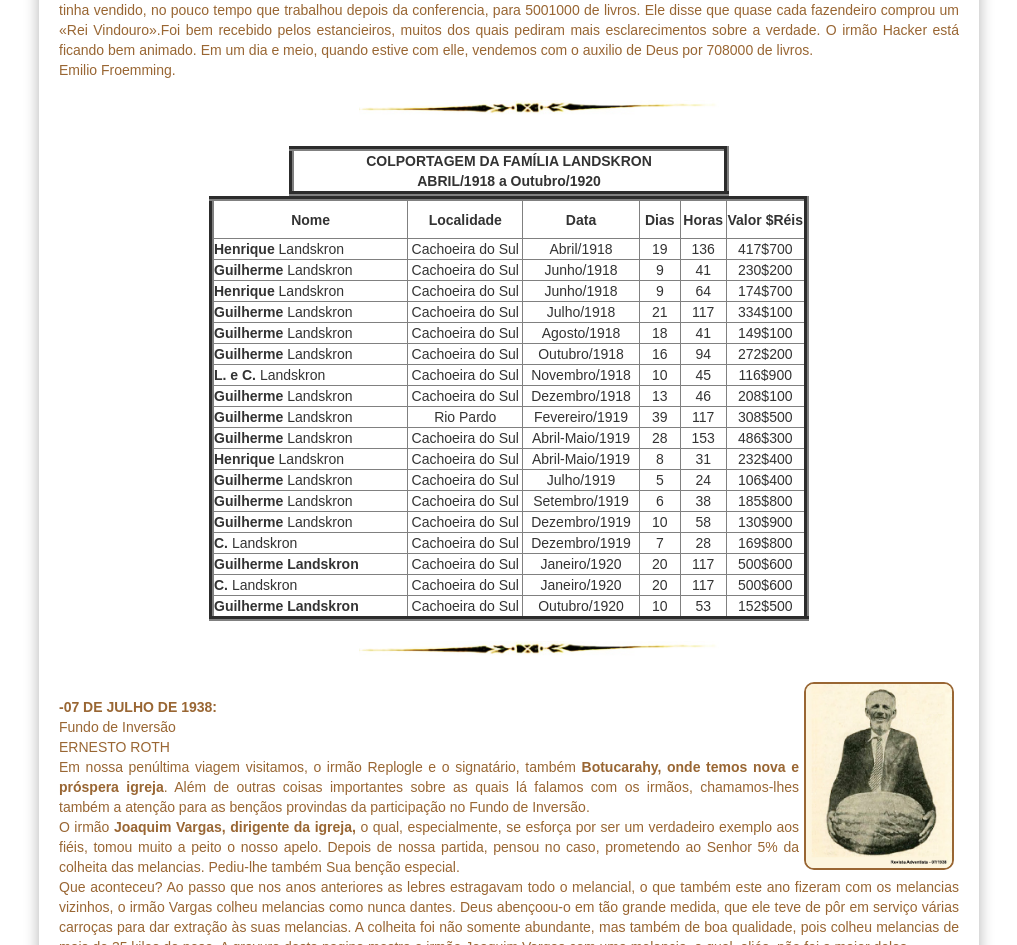
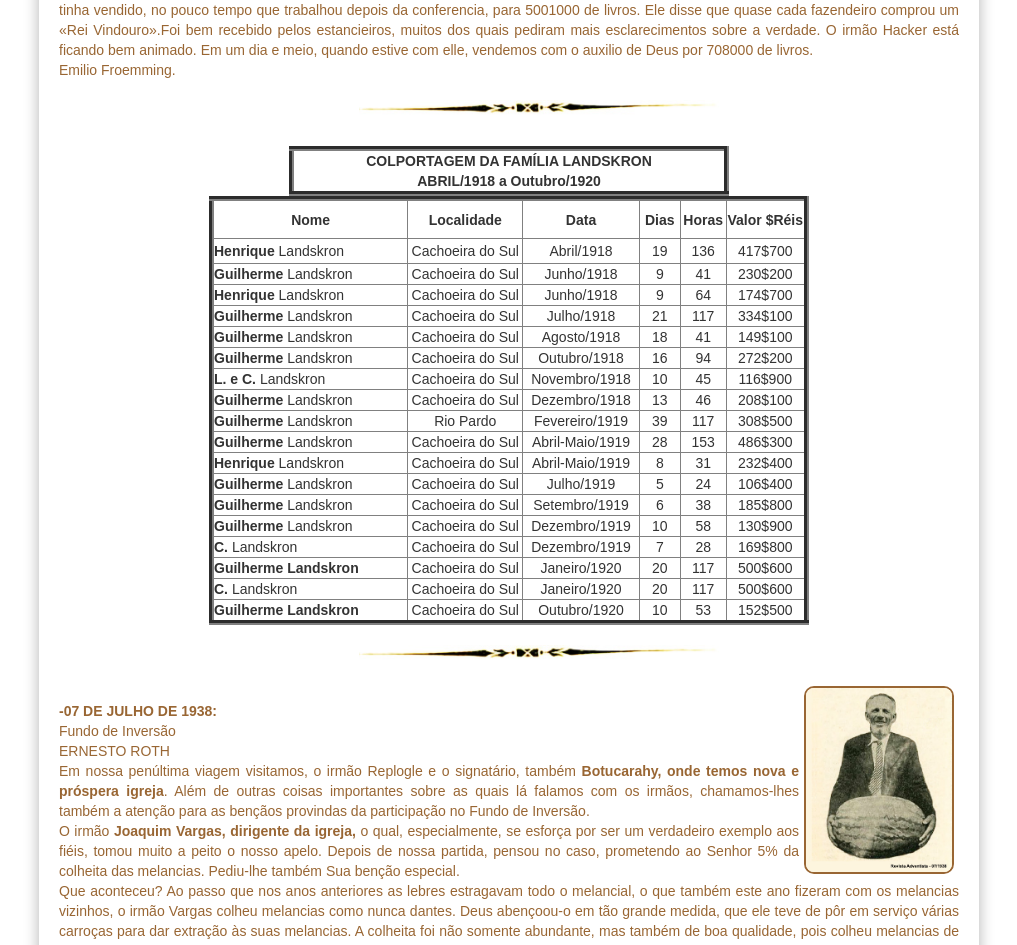
Before and after one commit to claudiovargas1955/claudiovargas1955.github.io, a Jekyll site: the page built from _pages/história-da-iasd-bosque.html, in a window 1280 px wide. Shown: the part 1697-2642 px from the top of the page, without its empty margins (131-1148 px from the left). Built offline with Jekyll 4.4.1, drawn with Linux system fonts in a browser that asks for light colours; some web fonts are replaced.

Commit message:
Update história-da-iasd-bosque.html

```diff
--- a/_pages/história-da-iasd-bosque.html
+++ b/_pages/história-da-iasd-bosque.html
@@ -177,7 +177,7 @@ Emilio Froemming.<br>
 
         </tr>
         <tr>
-           <td align="left" width="250px"><b>Henrique</b> Landskron</td>
+           <td align="left" width="250px" height="25px"><b>Henrique</b> Landskron</td>
            <td align="center" width="130px">Cachoeira do Sul</td>
            <td align="center" width="130">Abril/1918</td>
            <td align="center">19</td>
```
